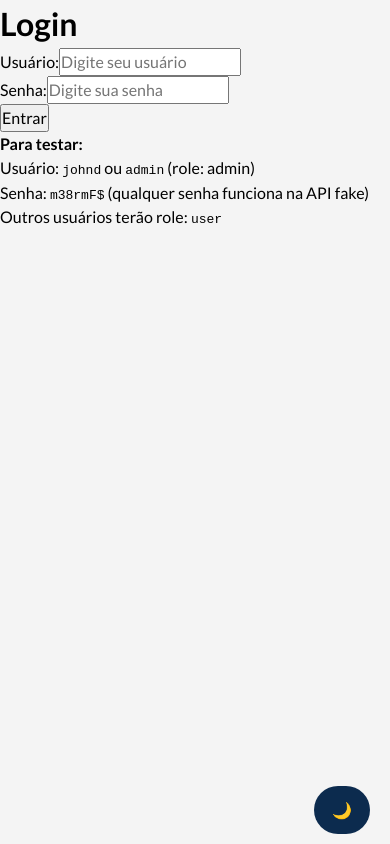
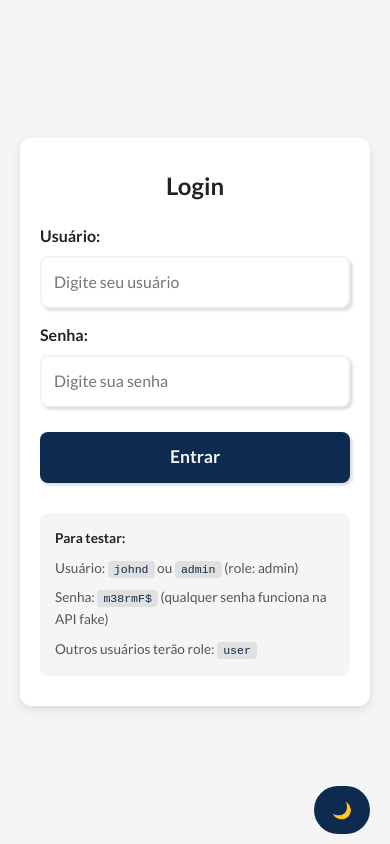
Before and after one commit to nathanmlf/projeto_final_React_Grupo3, a React (Vite) app: page /login in a window 390 px wide. Built offline with nearby package versions, Linux system fonts and the light colour scheme.

Commit message:
Estruturando Login, e funcao delete no estoque.

```diff
--- a/package.json
+++ b/package.json
@@ -16,6 +16,7 @@
     "react": "^19.1.1",
     "react-dom": "^19.1.1",
     "react-hook-form": "^7.66.0",
+    "react-icons": "^5.5.0",
     "react-router-dom": "^7.9.5",
     "yup": "^1.7.1"
   },
--- /dev/null
+++ b/src/components/ProtectedRoute/ProtectedRoute.jsx
@@ -0,0 +1,61 @@
+import { Navigate } from 'react-router-dom';
+import { useAuth } from '../../contexts/AuthContext';
+
+const ProtectedRoute = ({
+  children,
+  requiredRole = null,
+  requireAuth = true
+}) => {
+  const { isAuthenticated, hasRole, loading, user } = useAuth();
+
+  if (loading) {
+    return (
+      <div style={{
+        display: 'flex',
+        justifyContent: 'center',
+        alignItems: 'center',
+        height: '100vh'
+      }}>
+        <p>Carregando...</p>
+      </div>
+    );
+  }
+
+  if (requireAuth && !isAuthenticated) {
+    return <Navigate to="/login" replace />;
+  }
+
+  if (requiredRole) {
+    if (!isAuthenticated) {
+      return <Navigate to="/login" replace />;
+    }
+
+    if (!hasRole(requiredRole)) {
+      return (
+        <div style={{
+          display: 'flex',
+          flexDirection: 'column',
+          justifyContent: 'center',
+          alignItems: 'center',
+          height: '100vh',
+          gap: '20px'
+        }}>
+          <h2>Acesso Negado</h2>
+          <p>Você não tem permissão para acessar esta página.</p>
+          <p>Role necessário: <strong>{requiredRole}</strong></p>
+          {user && (
+            <p>Seu role atual: <strong>{user.role || 'Nenhum'}</strong></p>
+          )}
+          <button onClick={() => window.location.href = '/'}>
+            Voltar para Home
+          </button>
+        </div>
+      );
+    }
+  }
+
+
+  return <>{children}</>;
+};
+
+export default ProtectedRoute;
--- a/src/routes/AppRouter.jsx
+++ b/src/routes/AppRouter.jsx
@@ -4,16 +4,39 @@ import Estoque from "../screens/Estoque/Estoque.jsx";
 import Horarios from "../screens/Horarios/Horarios.jsx";
 import Cadastro from "../screens/Cadastro/Cadastro.jsx";
 import { Route, Routes } from "react-router-dom";
+import ProtectedRoute from "../components/ProtectedRoute/ProtectedRoute";
 
 const AppRouter = () => {
   return (
     <>
       <Routes>
-        <Route path="/" element={<Home />}></Route>
-        <Route path="/login" element={<Login />}></Route>
-        <Route path="/estoque" element={<Estoque />}></Route>
-        <Route path="/horarios" element={<Horarios />}></Route>
-        <Route path="/cadastro" element={<Cadastro />}></Route>
+        <Route path="/" element={<Home />} />
+        <Route path="/login" element={<Login />} />
+
+        <Route
+          path="/estoque"
+          element={
+            <ProtectedRoute requiredRole="admin">
+              <Estoque />
+            </ProtectedRoute>
+          }
+        />
+        <Route
+          path="/horarios"
+          element={
+            <ProtectedRoute requiredRole="admin">
+              <Horarios />
+            </ProtectedRoute>
+          }
+        />
+        <Route
+          path="/cadastro"
+          element={
+            <ProtectedRoute requiredRole="admin">
+              <Cadastro />
+            </ProtectedRoute>
+          }
+        />
       </Routes>
     </>
   );
--- a/src/screens/Estoque/Estoque.jsx
+++ b/src/screens/Estoque/Estoque.jsx
@@ -7,6 +7,7 @@ import { FiltroEstoque } from "../../components/FiltroEstoque/FiltroEstoque";
 import { useForm } from "react-hook-form";
 import { yupResolver } from "@hookform/resolvers/yup";
 import * as yup from "yup";
+import { FaTrash } from "react-icons/fa";
 
 const validacaoFormProdutos = yup
   .object({
@@ -27,6 +28,7 @@ const Estoque = () => {
   const [produtosFiltrados, setProdutosFiltrados] = useState([]);
   const [loading, setLoading] = useState(false);
   const [produtoEmEdicao, setProdutoEmEdicao] = useState(null);
+  const [excluindo, setExcluindo] = useState(null);
 
   const {
     register,
@@ -57,6 +59,38 @@ const Estoque = () => {
 
   const handleFiltrar = (produtosFiltrados) => {
     setProdutosFiltrados(produtosFiltrados);
+  };
+
+  const handleExcluir = async (id) => {
+    if (!window.confirm("Tem certeza que deseja excluir este produto?")) {
+      return;
+    }
+
+    const produtosAnteriores = produtos;
+    const produtosFiltradosAnteriores = produtosFiltrados;
+
+    const novosProdutos = produtos.filter((produto) => produto.id !== id);
+    const novosProdutosFiltrados = produtosFiltrados.filter(
+      (produto) => produto.id !== id
+    );
+
+    setProdutos(novosProdutos);
+    setProdutosFiltrados(novosProdutosFiltrados);
+    setExcluindo(id);
+
+    try {
+      await axios.delete(`https://fakestoreapi.com/products/${id}`);
+      console.log("Produto excluído com sucesso");
+    } catch (error) {
+      console.error("Erro ao excluir produto:", error);
+
+      setProdutos(produtosAnteriores);
+      setProdutosFiltrados(produtosFiltradosAnteriores);
+
+      alert("Erro ao excluir produto. Tente novamente.");
+    } finally {
+      setExcluindo(null);
+    }
   };
 
   const handleSalvarEdicao = async (data) => {
@@ -159,7 +193,22 @@ const Estoque = () => {
         {produtosFiltrados.length > 0 ? (
           produtosFiltrados.map((produto) => (
             <div className={styles.card} key={produto.id}>
-              <h2 className={styles.nome}>{produto.title}</h2>
+              <div className={styles.cardHeader}>
+                <h2 className={styles.nome}>{produto.title}</h2>
+                <button
+                  className={styles.deleteButton}
+                  onClick={() => handleExcluir(produto.id)}
+                  disabled={excluindo === produto.id}
+                  aria-label="Excluir produto"
+                  title="Excluir produto"
+                >
+                  {excluindo === produto.id ? (
+                    "Excluindo..."
+                  ) : (
+                    <FaTrash size={18} />
+                  )}
+                </button>
+              </div>
               <p className={styles.descricao}>{produto.description}</p>
               <p className={styles.categoria}>
                 <strong>Categoria:</strong> {produto.category}
--- a/src/screens/Estoque/Estoque.module.css
+++ b/src/screens/Estoque/Estoque.module.css
@@ -14,6 +14,10 @@
   width: 250px;
   padding: 20px;
   transition: transform 0.2s ease, box-shadow 0.2s ease;
+  position: relative;
+  display: flex;
+  flex-direction: column;
+  min-height: 300px;
 }
 
 .card:hover {
@@ -21,11 +25,49 @@
   box-shadow: 0 6px 15px rgba(0, 0, 0, 0.2);
 }
 
+.cardHeader {
+  display: flex;
+  justify-content: space-between;
+  align-items: flex-start;
+  gap: 10px;
+  margin-bottom: 10px;
+}
+
 .nome {
   font-size: 1.2rem;
   font-weight: 600;
-  margin-bottom: 10px;
+  margin: 0;
   color: #222;
+  flex: 1;
+}
+
+.deleteButton {
+  background-color: transparent;
+  border: none;
+  cursor: pointer;
+  padding: 5px;
+  border-radius: 6px;
+  color: #dc3545;
+  transition: all 0.2s ease;
+  display: flex;
+  align-items: center;
+  justify-content: center;
+  flex-shrink: 0;
+}
+
+.deleteButton:hover {
+  background-color: #fee;
+  color: #c82333;
+  transform: scale(1.1);
+}
+
+.deleteButton:active {
+  transform: scale(0.95);
+}
+
+.deleteButton:disabled {
+  opacity: 0.5;
+  cursor: not-allowed;
 }
 
 .descricao {
@@ -48,10 +90,11 @@
   font-weight: bold;
   color: #0a8754;
   margin-top: 10px;
+  margin-bottom: auto;
 }
 
 .botaoEditar {
-  margin-top: 15px;
+  margin-top: auto;
   padding: 8px 12px;
   background-color: #f0ad4e;
   color: white;
--- a/src/screens/Login/Login.module.css
+++ b/src/screens/Login/Login.module.css
@@ -0,0 +1,159 @@
+.login-container {
+    display: flex;
+    justify-content: center;
+    align-items: center;
+    min-height: 100vh;
+    background-color: #f5f5f5;
+    padding: 20px;
+  }
+
+  .login-box {
+    background-color: #fff;
+    border-radius: 12px;
+    box-shadow: 0 4px 10px rgba(0, 0, 0, 0.1);
+    padding: 40px;
+    width: 100%;
+    max-width: 450px;
+    transition: box-shadow 0.2s ease;
+  }
+
+  .login-box:hover {
+    box-shadow: 0 6px 15px rgba(0, 0, 0, 0.2);
+  }
+
+  .login-title {
+    font-size: 2rem;
+    font-weight: 600;
+    color: #222;
+    text-align: center;
+    margin-bottom: 30px;
+  }
+
+  .login-form {
+    display: flex;
+    flex-direction: column;
+    gap: 20px;
+  }
+
+  .form-group {
+    display: flex;
+    flex-direction: column;
+    gap: 8px;
+  }
+
+  .form-group label {
+    font-size: 1rem;
+    font-weight: 600;
+    color: #222;
+  }
+
+  .login-input {
+    padding: 12px;
+    border-radius: 8px;
+    border: 2px solid #f4f4f4;
+    font-size: 1rem;
+    transition: border-color 0.2s ease, box-shadow 0.2s ease;
+    box-shadow: rgba(0, 0, 0, 0.15) 2.4px 2.4px 3.2px;
+  }
+
+  .login-input:focus {
+    outline: none;
+    border-color: #0c2b4e;
+    box-shadow: 0 0 0 3px rgba(12, 43, 78, 0.1);
+  }
+
+  .login-input:disabled {
+    background-color: #f5f5f5;
+    cursor: not-allowed;
+    opacity: 0.6;
+  }
+
+  .error-message {
+    background-color: #fee;
+    color: #c82333;
+    padding: 12px;
+    border-radius: 8px;
+    font-size: 0.9rem;
+    text-align: center;
+    border: 1px solid #fcc;
+  }
+
+  .login-button {
+    padding: 12px 24px;
+    background-color: #0c2b4e;
+    color: #f4f4f4;
+    border: none;
+    border-radius: 8px;
+    font-size: 1.1rem;
+    font-weight: 600;
+    cursor: pointer;
+    transition: background-color 0.2s ease, transform 0.2s ease;
+    box-shadow: rgba(0, 0, 0, 0.15) 2.4px 2.4px 3.2px;
+    margin-top: 10px;
+  }
+
+  .login-button:hover:not(:disabled) {
+    background-color: rgba(12, 43, 78, 0.8);
+    transform: translateY(-2px);
+  }
+
+  .login-button:active:not(:disabled) {
+    transform: translateY(0);
+  }
+
+  .login-button:disabled {
+    opacity: 0.6;
+    cursor: not-allowed;
+    transform: none;
+  }
+
+  .login-info {
+    margin-top: 30px;
+    padding: 20px;
+    background-color: #f5f5f5;
+    border-radius: 8px;
+    font-size: 0.9rem;
+    color: #555;
+    line-height: 1.6;
+  }
+
+  .login-info p {
+    margin-bottom: 8px;
+  }
+
+  .login-info p:last-child {
+    margin-bottom: 0;
+  }
+
+  .login-info strong {
+    color: #222;
+  }
+
+  .login-info code {
+    background-color: #e0e0e0;
+    padding: 2px 6px;
+    border-radius: 4px;
+    font-family: 'Courier New', monospace;
+    font-size: 0.85em;
+    color: #0c2b4e;
+  }
+
+  @media (max-width: 600px) {
+    .login-box {
+      padding: 30px 20px;
+    }
+
+    .login-title {
+      font-size: 1.5rem;
+      margin-bottom: 20px;
+    }
+
+    .login-form {
+      gap: 15px;
+    }
+
+    .login-info {
+      font-size: 0.85rem;
+      padding: 15px;
+    }
+  }
```
Also changed, not shown: 1 other file (tests, documents, lock files or other folders).
